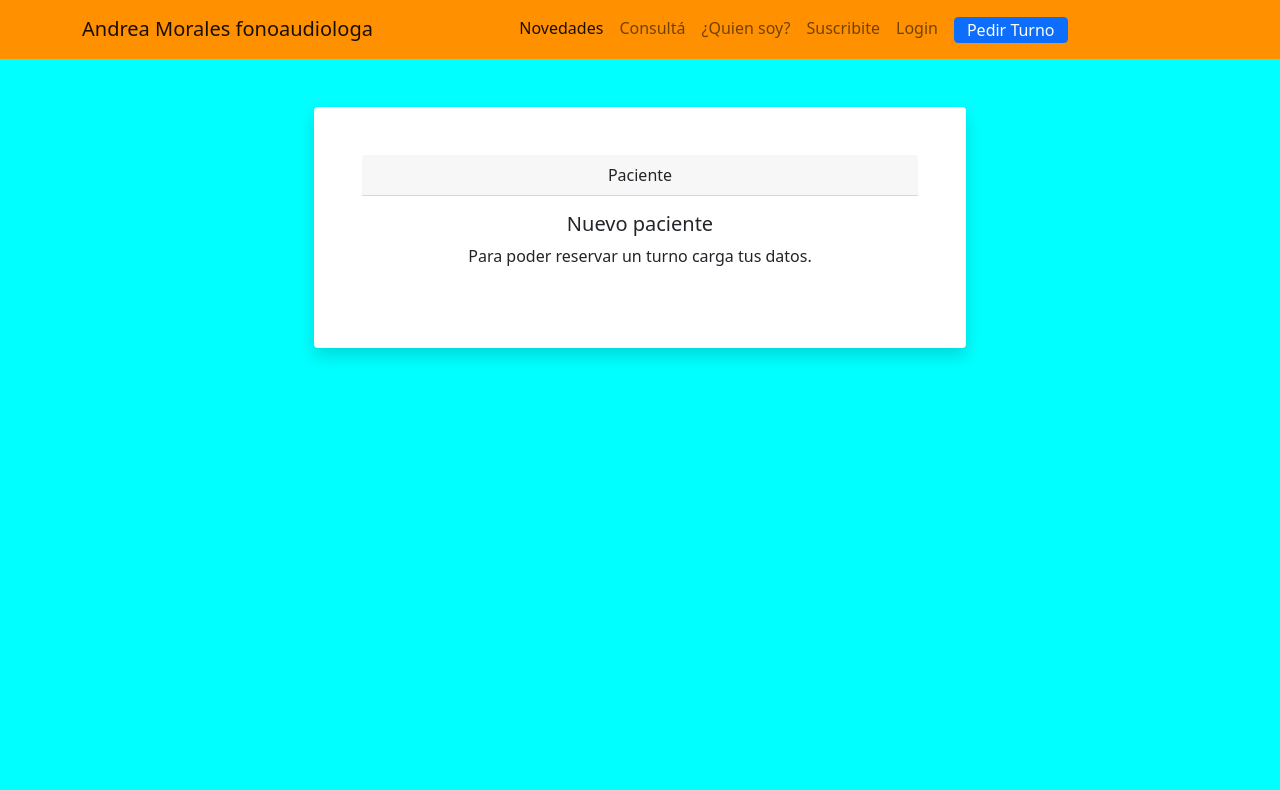
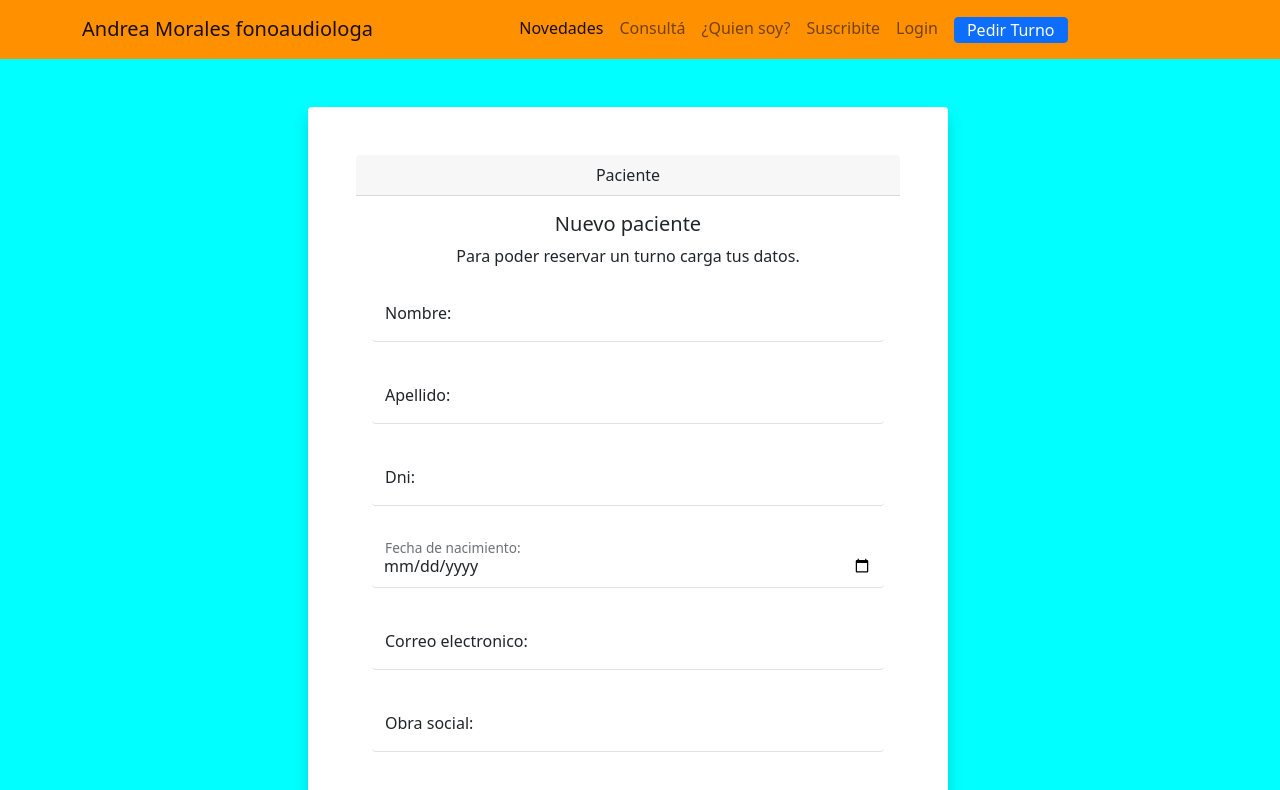
Before and after one commit to gastoncorrea/andrea-fonoaudiologa, an Angular app: page /nuevo-usuario in a window 1280 px wide. Shown: the top 790 px of the page. Built offline with nearby package versions, Linux system fonts and the light colour scheme; a web font is replaced by a local one.

Commit message:
form layout done

```diff
--- a/src/app/backoffice/usuario/form-usuario/form-usuario.component.html
+++ b/src/app/backoffice/usuario/form-usuario/form-usuario.component.html
@@ -1,10 +1,44 @@
-<div class="row justify-content-center align-items-center">
+<div class="row justify-content-center align-items-center w-100">
     <div class="card text-center col-sm-12 col-md-8 col-lg-6 my-5 shadow border-0 p-5">
         <div class="card-header">Paciente</div>
         <div class="card-body">
             <h5 class="card-title">Nuevo paciente</h5>
             <p class="card-text">Para poder reservar un turno carga tus datos.</p>
-            <form ></form>
+            <form>
+                <div class="form-floating mb-4">
+                    <input type="text" class="form-control border-0 border-bottom shadow-none"
+                        placeholder="Nombre del paciente">
+                    <label for="" class="form-label">Nombre:</label>
+                </div>
+                <div class="form-floating mb-4">
+                    <input type="text" class="form-control border-0 border-bottom shadow-none"
+                        placeholder="Apellido del paciente">
+                    <label for="" class="form-label">Apellido:</label>
+                </div>
+                <div class="form-floating mb-4">
+                    <input type="number" class="form-control border-0 border-bottom shadow-none"
+                        placeholder="Dni del paciente">
+                    <label for="" class="form-label">Dni:</label>
+                </div>
+                <div class="form-floating mb-4">
+                    <input type="date" class="form-control border-0 border-bottom shadow-none"
+                        placeholder="fecha de nacimiento del paciente">
+                    <label for="" class="form-label">Fecha de nacimiento:</label>
+                </div>
+                <div class="form-floating mb-4">
+                    <input type="text" class="form-control border-0 border-bottom shadow-none"
+                        placeholder="Email del paciente">
+                    <label for="" class="form-label">Correo electronico:</label>
+                </div>
+                <div class="form-floating mb-4">
+                    <input type="text" class="form-control border-0 border-bottom shadow-none"
+                        placeholder="Obra social del paciente">
+                    <label for="" class="form-label">Obra social:</label>
+                </div>
+                <button class="btn btn-outline-primary rounded-pill p-3 fw-bold mt-3 w-100" type="submit">
+                    Continuar
+                </button>
+            </form>
         </div>
     </div>
 </div>
--- a/src/app/components/navbar/navbar.component.html
+++ b/src/app/components/navbar/navbar.component.html
@@ -1,4 +1,4 @@
-<nav class="navbar navbar-expand-lg navbar-light fondo">
+<nav class="navbar navbar-expand-lg navbar-light fondo w-100">
   <div class="container">
     <a class="navbar-brand" href="#">Andrea Morales fonoaudiologa</a>
     <button class="navbar-toggler" type="button" data-bs-toggle="collapse" data-bs-target="#navbarNavAltMarkup" aria-controls="navbarNavAltMarkup" aria-expanded="false" aria-label="Toggle navigation">
```
